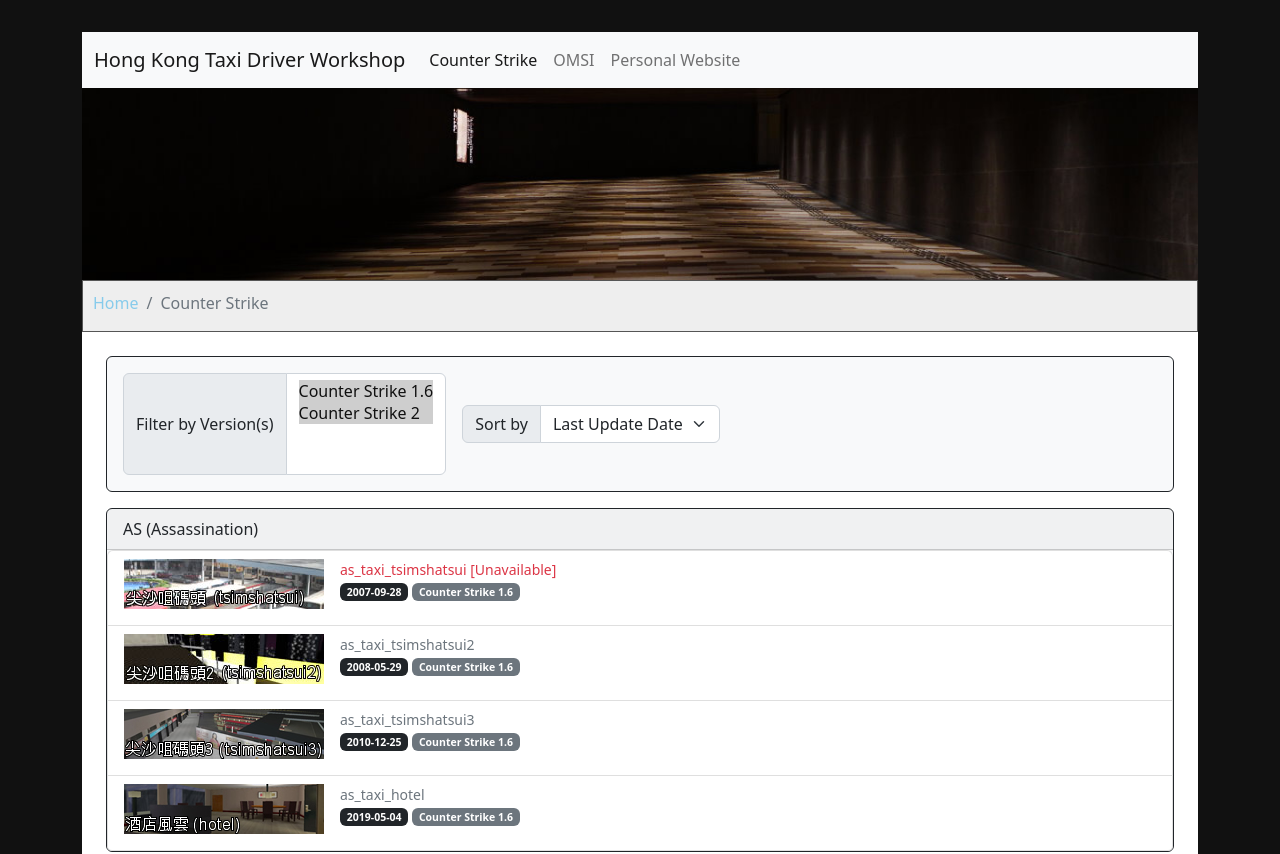
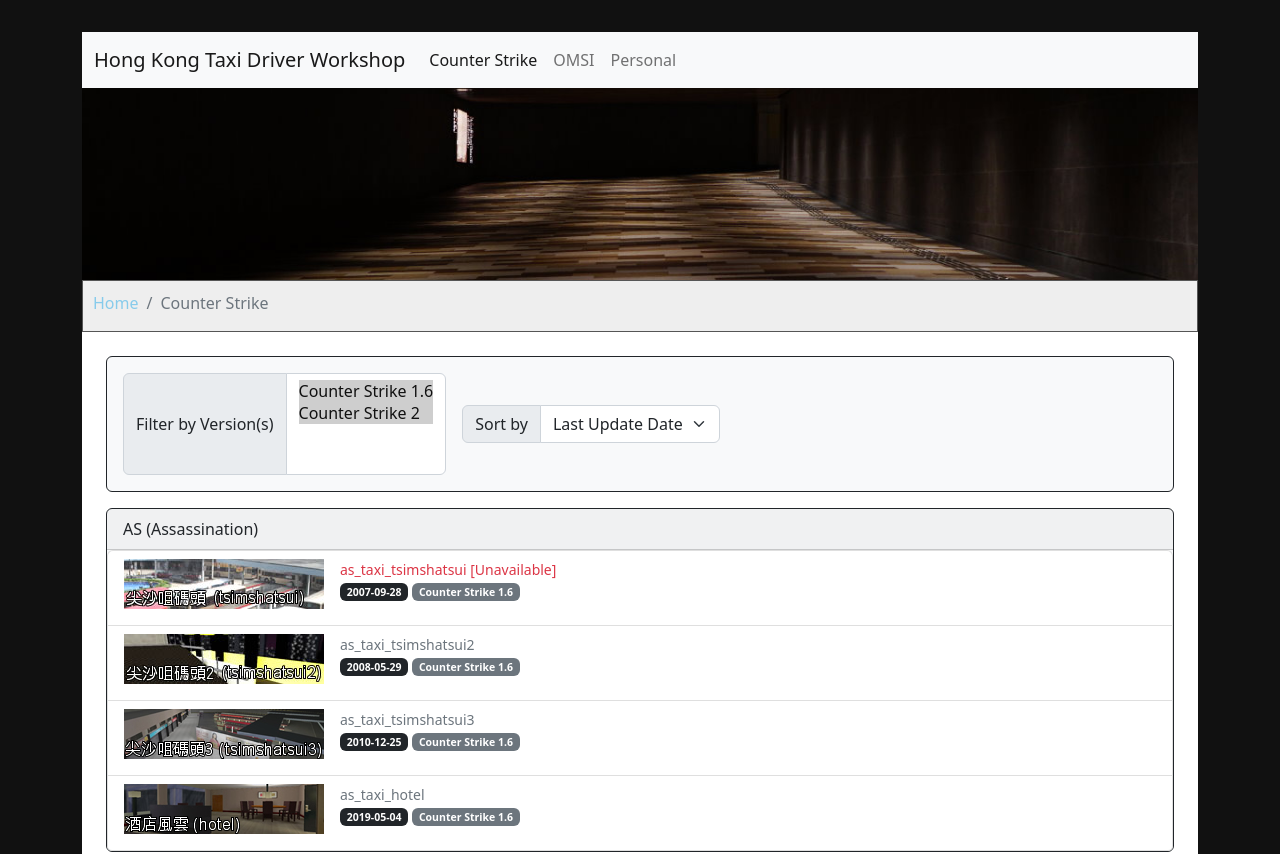
Before and after one commit to taxidriverhk/taxidriverhk-nextjs, a Next.js app: page /csmaps in a window 1280 px wide. Shown: the top 854 px of the page. Built offline with nearby package versions, Linux system fonts and the light colour scheme.

Commit message:
Organized website config for header and template

```diff
--- a/components/Header.tsx
+++ b/components/Header.tsx
@@ -1,15 +1,18 @@
 import Nav from "react-bootstrap/Nav";
 import Navbar from "react-bootstrap/Navbar";
+
+import type { Website } from "shared/config/website-config";
+import { websites } from "shared/config/website-config";
 
 import styles from "components/styles/Header.module.css";
 
 type PropType = {
-  activeItemIndex: number;
+  activeWebsite: Website;
 };
 
 const NUM_HEADER_IMAGES: number = 3;
 
-export default function Header({ activeItemIndex }: PropType) {
+export default function Header({ activeWebsite }: PropType) {
   const backgroundImageNumber: number =
     Math.floor(Math.random() * NUM_HEADER_IMAGES) + 1;
   return (
@@ -19,15 +22,15 @@ export default function Header({ activeItemIndex }: PropType) {
           Hong Kong Taxi Driver Workshop
         </Navbar.Brand>
         <Nav>
-          <Nav.Link href="/csmaps" active={activeItemIndex === 0}>
-            Counter Strike
-          </Nav.Link>
-          <Nav.Link href="/omsi" active={activeItemIndex === 1}>
-            OMSI
-          </Nav.Link>
-          <Nav.Link href="/others" active={activeItemIndex === 2}>
-            Personal Website
-          </Nav.Link>
+          {websites.map(({ href, website, shortName }) => (
+            <Nav.Link
+              active={activeWebsite === website}
+              href={`/${href}`}
+              key={website}
+            >
+              {shortName}
+            </Nav.Link>
+          ))}
         </Nav>
       </Navbar>
       <div
--- a/components/Template.tsx
+++ b/components/Template.tsx
@@ -3,16 +3,17 @@ import Container from "react-bootstrap/Container";
 import Breadcrumb from "components/Breadcrumb";
 import Header from "components/Header";
 import styles from "components/styles/Template.module.css";
+import type { Website } from "shared/config/website-config";
 
 type PropType = {
-  activeItemIndex: number;
+  activeWebsite: Website;
   children: React.ReactNode;
   path: string;
   showBreadcrumb?: boolean;
 };
 
 export default function Template({
-  activeItemIndex,
+  activeWebsite,
   children,
   path,
   showBreadcrumb = true,
@@ -20,7 +21,7 @@ export default function Template({
   return (
     <Container>
       <div className={styles["template-container"]}>
-        <Header activeItemIndex={activeItemIndex} />
+        <Header activeWebsite={activeWebsite} />
         {showBreadcrumb && <Breadcrumb path={path} />}
         <Container className={styles["template-content"]}>{children}</Container>
         <div className={styles["template-footer"]}>
--- a/pages/csmaps/index.tsx
+++ b/pages/csmaps/index.tsx
@@ -8,6 +8,7 @@ import MapSection from "components/MapSection";
 import Template from "components/Template";
 import type { MapCategory, MapItem } from "shared/config/cs-map-config";
 import { mapCategories, mapItems } from "shared/config/cs-map-config";
+import { Website } from "shared/config/website-config";
 
 type PropType = {
   categories: Array<MapCategory>;
@@ -48,7 +49,7 @@ export default function CsMaps({ categories, maps }: PropType) {
   });
 
   return (
-    <Template activeItemIndex={0} path={path}>
+    <Template activeWebsite={Website.CSMAPS} path={path}>
       <MapSectionContainer
         categories={categories}
         currentPath={currentPath}
--- a/pages/csmaps/maps/[id].tsx
+++ b/pages/csmaps/maps/[id].tsx
@@ -8,6 +8,7 @@ import ImageCarousel from "components/ImageCarousel";
 import Template from "components/Template";
 import type { MapItem } from "shared/config/cs-map-config";
 import { mapItems, ReleaseStatus } from "shared/config/cs-map-config";
+import { Website } from "shared/config/website-config";
 
 type PropType = {
   map: MapItem;
@@ -30,7 +31,7 @@ export default function CsMapDetails({
   const router = useRouter();
   const { asPath: currentPath } = router;
   return (
-    <Template activeItemIndex={0} path={currentPath}>
+    <Template activeWebsite={Website.CSMAPS} path={currentPath}>
       <h3>{name}</h3>
       {images && <ImageCarousel images={images} />}
       <Table bordered>
--- a/pages/others/books.tsx
+++ b/pages/others/books.tsx
@@ -1,12 +1,13 @@
 import { useRouter } from "next/router";
 
 import Template from "components/Template";
+import { Website } from "shared/config/website-config";
 
 export default function OthersBooks() {
   const router = useRouter();
   const { asPath: currentPath } = router;
   return (
-    <Template activeItemIndex={2} path={currentPath}>
+    <Template activeWebsite={Website.PERSONAL} path={currentPath}>
       <p>
         This page shares the books that I have read, am reading or wish to read.
         Most of the books are in Chinese, so the content below are mostly in
--- a/pages/others/index.tsx
+++ b/pages/others/index.tsx
@@ -15,12 +15,13 @@ import { useRouter } from "next/router";
 
 import PersonalSection from "components/PersonalSection";
 import Template from "components/Template";
+import { Website } from "shared/config/website-config";
 
 export default function Personal() {
   const router = useRouter();
   const { asPath: currentPath } = router;
   return (
-    <Template activeItemIndex={2} path={currentPath}>
+    <Template activeWebsite={Website.PERSONAL} path={currentPath}>
       <PersonalSection
         headerTitle="Portfolio"
         items={[
--- a/pages/others/pages/apple-daily.tsx
+++ b/pages/others/pages/apple-daily.tsx
@@ -1,12 +1,13 @@
 import { useRouter } from "next/router";
 
 import Template from "components/Template";
+import { Website } from "shared/config/website-config";
 
 export default function OthersPagesAppleDaily() {
   const router = useRouter();
   const { asPath: currentPath } = router;
   return (
-    <Template activeItemIndex={2} path={currentPath}>
+    <Template activeWebsite={Website.PERSONAL} path={currentPath}>
       <ul>
         <li>
           本頁主要收集香港蘋果日報閉館前的影片，以留作紀錄，所有影片都有在本地硬碟及雲端空間上備份。
--- a/pages/others/pages/index.tsx
+++ b/pages/others/pages/index.tsx
@@ -2,12 +2,13 @@ import Link from "next/link";
 import { useRouter } from "next/router";
 
 import Template from "components/Template";
+import { Website } from "shared/config/website-config";
 
 export default function OthersPages() {
   const router = useRouter();
   const { asPath: currentPath } = router;
   return (
-    <Template activeItemIndex={2} path={currentPath}>
+    <Template activeWebsite={Website.PERSONAL} path={currentPath}>
       <p>
         All other pages like tutorials, archives and anything interesting are
         listed below:
--- a/pages/others/vehicle-inventory-lookup.tsx
+++ b/pages/others/vehicle-inventory-lookup.tsx
@@ -6,6 +6,7 @@ import Template from "components/Template";
 import SearchInput from "components/vehicle-inventory-lookup/SearchInput";
 import SearchResults from "components/vehicle-inventory-lookup/SearchResults";
 import { useCallback, useEffect, useState } from "react";
+import { Website } from "shared/config/website-config";
 import { fetchSearchInventory } from "shared/fetch/vehicle-inventory-lookup";
 import type {
   VehicleInventory,
@@ -55,7 +56,7 @@ export default function VehicleInventoryLookup({ query, vehicles }: PropType) {
   useEffect(() => setIsSearching(false), [query]);
 
   return (
-    <Template activeItemIndex={2} path={currentPath}>
+    <Template activeWebsite={Website.PERSONAL} path={currentPath}>
       <SearchInput
         hasValidationError={hasValidationError}
         isDisabled={isSearching}
--- /dev/null
+++ b/shared/config/website-config.ts
@@ -0,0 +1,37 @@
+export enum Website {
+  CSMAPS = 0,
+  OMSI = 1,
+  PERSONAL = 2,
+}
+
+export type WebsiteConfig = {
+  buttonClassName: string;
+  href: string;
+  name: string;
+  shortName: string;
+  website: Website;
+};
+
+export const websites: Array<WebsiteConfig> = [
+  {
+    buttonClassName: "section-button-urban-taxi",
+    href: "csmaps",
+    name: "Counter Strike Maps",
+    shortName: "Counter Strike",
+    website: Website.CSMAPS,
+  },
+  {
+    buttonClassName: "section-button-nt-taxi",
+    href: "omsi",
+    name: "OMSI / Bus Driving Simulator",
+    shortName: "OMSI",
+    website: Website.OMSI,
+  },
+  {
+    buttonClassName: "section-button-lantau-taxi",
+    href: "others",
+    name: "Personal Website",
+    shortName: "Personal",
+    website: Website.PERSONAL,
+  },
+];
```
Also changed, not shown: pages/index.tsx (+8 -23 lines), pages/omsi/index.tsx (+6 -1 lines).
